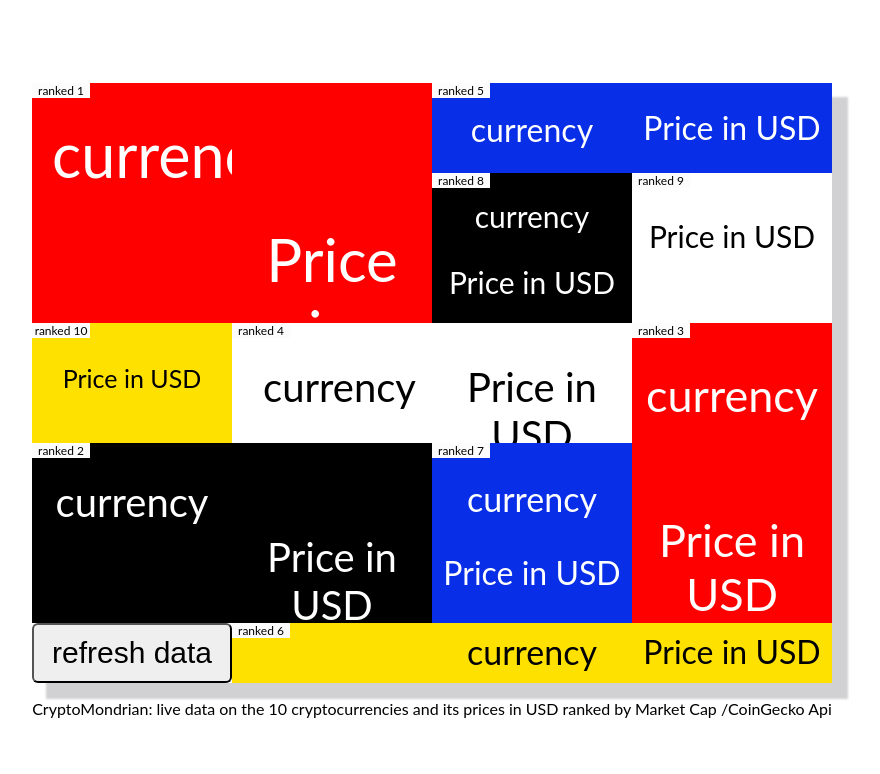
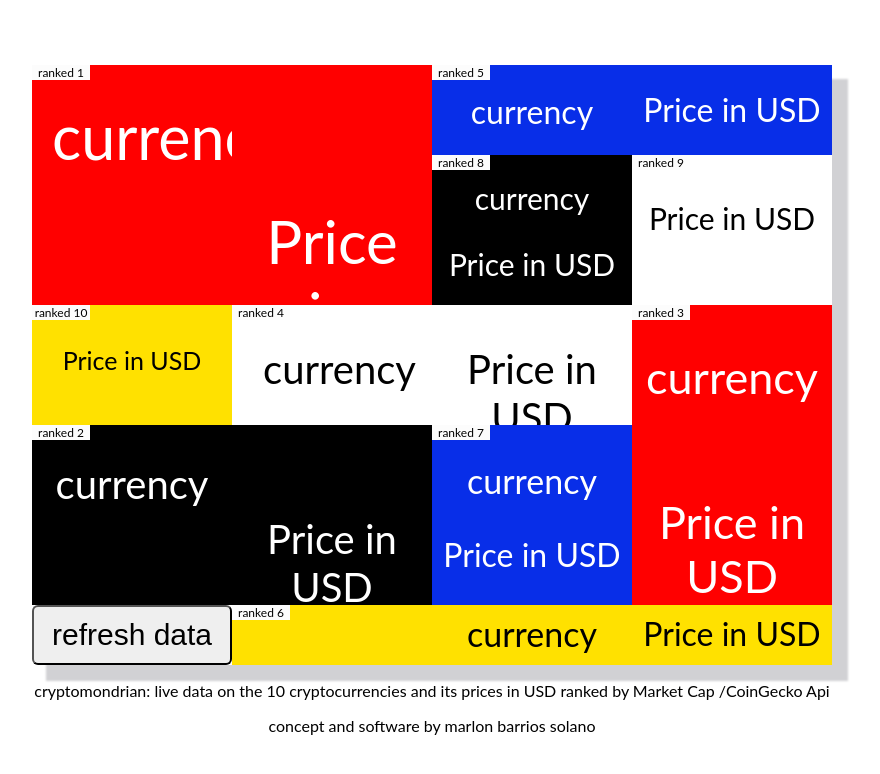
Before and after one commit to marlonbarrios/Project1_app_with-API-cryptomondrian, a plain HTML site: page index.html in a window 1280 px wide. Shown: the whole page, without its empty margins (208-1088 px from the left). Drawn offline with nearby package versions, Linux system fonts and the light colour scheme; no server answers.

Commit message:
WIP: defining interactivity

```diff
--- a/index.html
+++ b/index.html
@@ -142,7 +142,9 @@
       </div>
     </div>
   </div>
-  <footer><p>CryptoMondrian: live data on the 10 cryptocurrencies and its prices in USD ranked by Market Cap /CoinGecko Api<p></footer>
+  <footer><p>cryptomondrian: live data on the 10 cryptocurrencies and its prices in USD ranked by Market Cap /CoinGecko Api<p>
+    <p>concept and software by marlon barrios solano</p>
+  </footer>
 </body>
 
 </html>
```
Also changed, not shown: js/script.js (+50 -8 lines).
